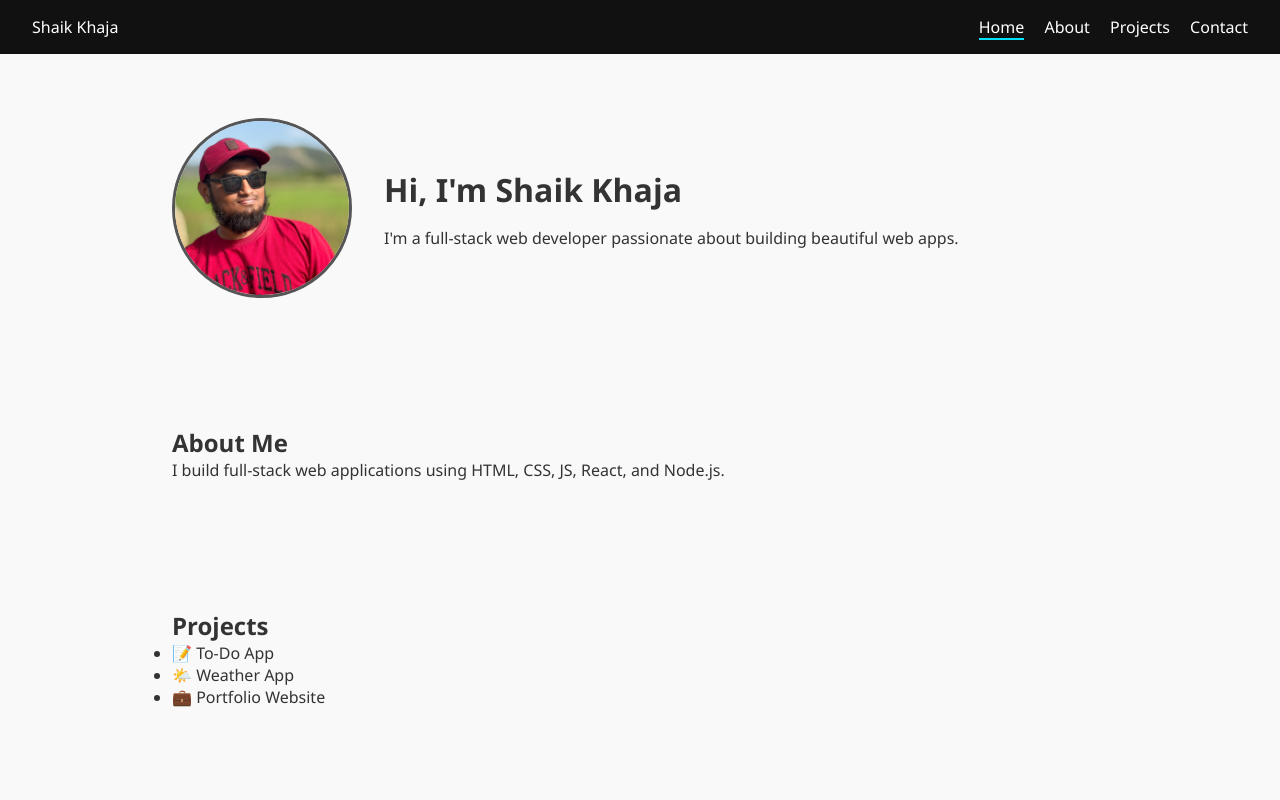
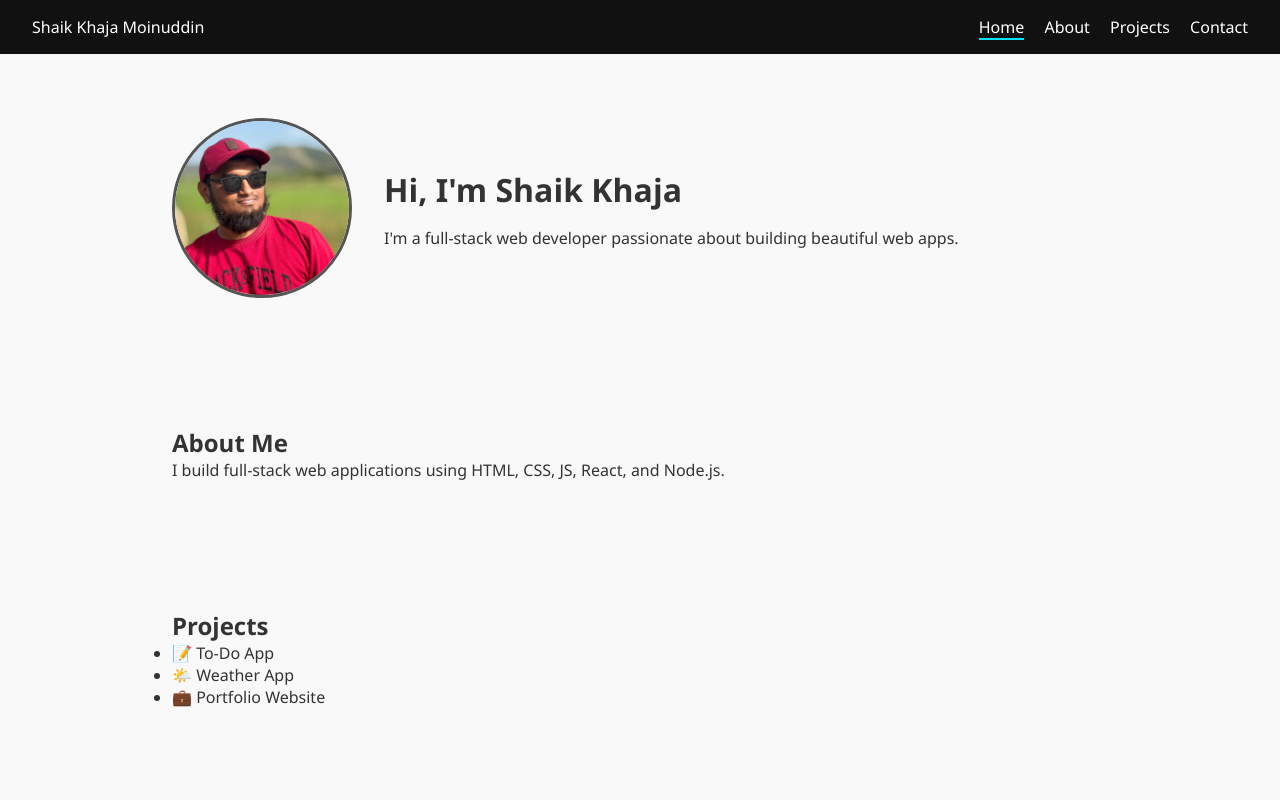
Before and after one commit to Khaja39/Portfolio, a plain HTML site: page index.html in a window 1280 px wide. Shown: the top 800 px of the page. Drawn offline with Linux system fonts and the light colour scheme.

Commit message:
Update index.html2

```diff
--- a/index.html
+++ b/index.html
@@ -8,7 +8,7 @@
 </head>
 <body>
   <header>
-    <div class="logo">Shaik Khaja</div>
+    <div class="logo">Shaik Khaja Moinuddin</div>
     <nav id="navbar">
       <a href="#home" class="nav-link">Home</a>
       <a href="#about" class="nav-link">About</a>
```
